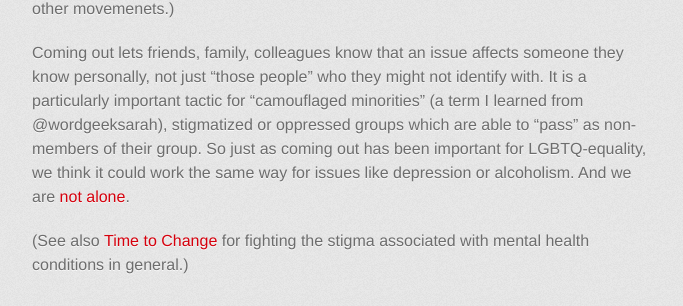
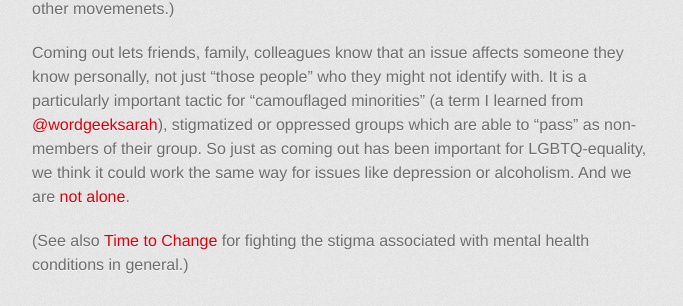
Before and after one commit to joelcw/joelcw.github.io, a Jekyll site: the page built from _posts/2014-02-21-silence-equals-death.md, in a window 1280 px wide and 900 px high, scrolled down 1634 px. Shown: the part 216-522 px from the top of the window, without its empty margins (298-981 px from the left). Built offline with Jekyll 4.4.1, drawn with Linux system fonts in a browser that asks for light colours; some web fonts are replaced; some of the changed lines change nothing that is shown.

Commit message:
fixed link

```diff
--- a/_posts/2014-02-21-silence-equals-death.md
+++ b/_posts/2014-02-21-silence-equals-death.md
@@ -21,7 +21,7 @@ A related point: Since I got sober, I've been very active in helping a number of
 
 So, we naturally thought of the LGBTQ movement and the important role of "coming out" as, in addition to being an important personal step, an important political tactic to heighten awareness and build support for a broad social movement (take a look at Randy Shilts' excellent book [The Mayor of Castro Street](http://books.google.co.uk/books?id=P_2f521UkFIC&dq=The+mayor+of+castro+street&hl=en&sa=X&ei=EWQHU6-YKur07Aa7woGoBQ&redir_esc=y) for a discussion of the early days of that movement. I would also note that the LGBT-rights movement must be one of the most successful social movements in history, along with AA, in terms of spreading far and wide and achieving some of its goals in a short timespan. See [George Lakey's excellent article](http://wagingnonviolence.org/feature/lessons-from-the-lgbt-equality-movement/) comparing the success of LGBT-equality compared to other movemenets.)
 
-Coming out lets friends, family, colleagues know that an issue affects someone they know personally, not just "those people" who they might not identify with. It is a particularly important tactic for "camouflaged minorities" (a term I learned from @wordgeeksarah), stigmatized or oppressed groups which are able to "pass" as non-members of their group. So just as coming out has been important for LGBTQ-equality, we think it could work the same way for issues like depression or alcoholism. And we are [not alone](http://www.facesandvoicesofrecovery.org/).
+Coming out lets friends, family, colleagues know that an issue affects someone they know personally, not just "those people" who they might not identify with. It is a particularly important tactic for "camouflaged minorities" (a term I learned from [@wordgeeksarah](https://twitter.com/wordgeeksarah)), stigmatized or oppressed groups which are able to "pass" as non-members of their group. So just as coming out has been important for LGBTQ-equality, we think it could work the same way for issues like depression or alcoholism. And we are [not alone](http://www.facesandvoicesofrecovery.org/).
 
 (See also [Time to Change](http://www.time-to-change.org.uk/) for fighting the stigma associated with mental health conditions in general.)
 
```
